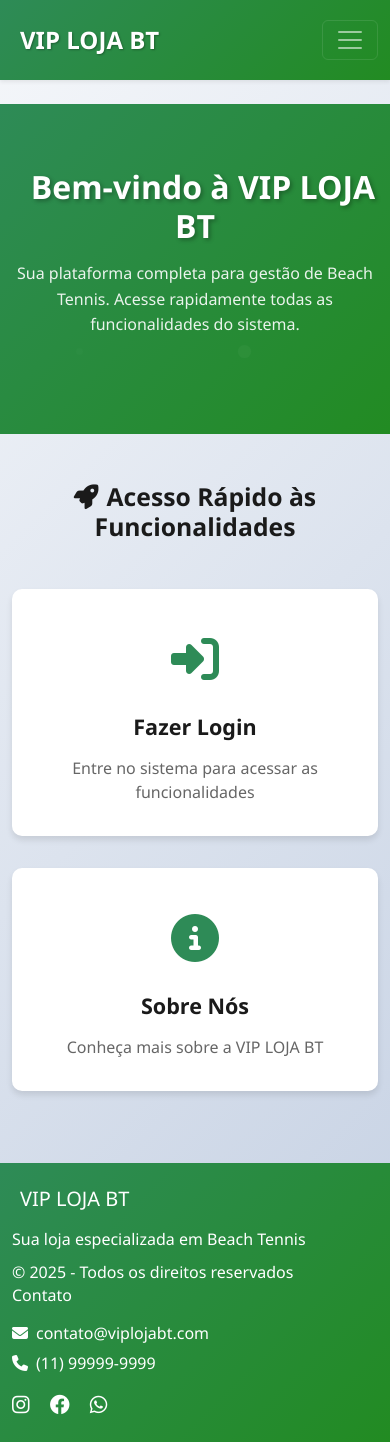
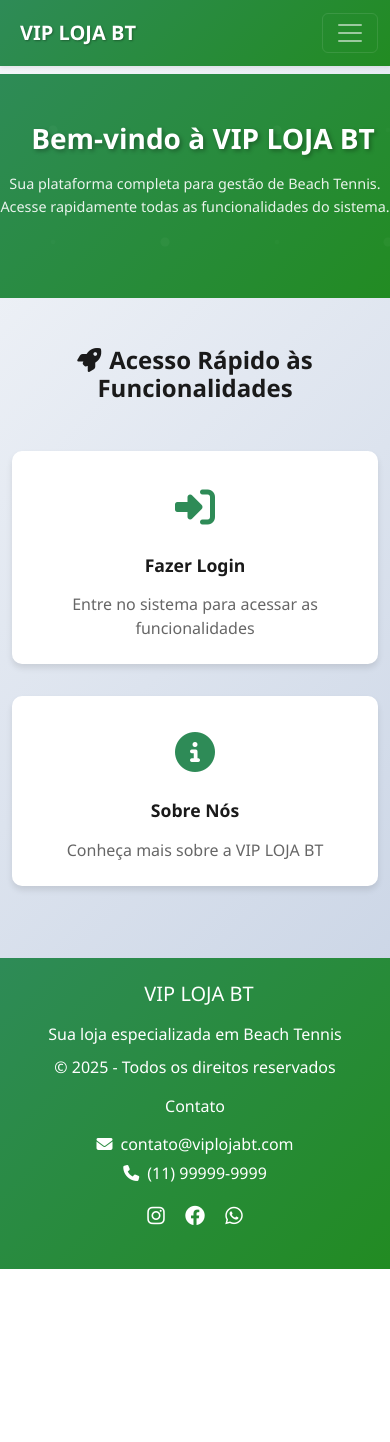
Before and after one commit to yagoaugusto/VIPBT, a PHP site: page /VIPLOJABT/ in a window 390 px wide. After the commit the page ends 1269 px from the top, so only its background shows below. Run offline with PHP 8.4, Linux system fonts and the light colour scheme.

Commit message:
Add enhanced responsiveness, accessibility features, and final styling improvements
Co-authored-by: yagoaugusto <45296109+yagoaugusto@users.noreply.github.com>

```diff
--- a/public/css/style.css
+++ b/public/css/style.css
@@ -303,6 +303,68 @@ footer a:hover {
     .navbar-nav .nav-link {
         margin: 0.25rem 0;
     }
+
+    .hero-section {
+        padding: 3rem 0;
+        margin: -2rem -15px 2rem -15px;
+    }
+
+    .navbar {
+        padding: 0.75rem 0;
+        margin-bottom: 1rem;
+    }
+
+    .quick-access-card {
+        padding: 1.5rem;
+    }
+
+    .quick-access-icon {
+        font-size: 2.5rem;
+    }
+
+    footer .row {
+        text-align: center;
+    }
+
+    footer .col-md-6 {
+        margin-bottom: 1rem;
+    }
+}
+
+@media (max-width: 576px) {
+    .hero-title {
+        font-size: 1.75rem;
+    }
+
+    .hero-subtitle {
+        font-size: 0.9rem;
+    }
+
+    .quick-access-title {
+        font-size: 1.5rem;
+    }
+
+    .quick-access-card h4 {
+        font-size: 1.1rem;
+    }
+
+    .navbar-brand {
+        font-size: 1.25rem;
+    }
+}
+
+/* Improved animations for mobile */
+@media (prefers-reduced-motion: no-preference) {
+    .quick-access-card {
+        animation: fadeInUp 0.6s ease forwards;
+    }
+
+    .quick-access-card:nth-child(1) { animation-delay: 0.1s; }
+    .quick-access-card:nth-child(2) { animation-delay: 0.2s; }
+    .quick-access-card:nth-child(3) { animation-delay: 0.3s; }
+    .quick-access-card:nth-child(4) { animation-delay: 0.4s; }
+    .quick-access-card:nth-child(5) { animation-delay: 0.5s; }
+    .quick-access-card:nth-child(6) { animation-delay: 0.6s; }
 }
 
 /* Utility Classes */
@@ -374,3 +436,46 @@ a:hover {
 ::-webkit-scrollbar-thumb:hover {
     background: #228B22;
 }
+
+/* Focus styles for accessibility */
+.btn:focus,
+.nav-link:focus,
+.dropdown-item:focus,
+.quick-access-card:focus {
+    outline: 2px solid var(--secondary-color);
+    outline-offset: 2px;
+}
+
+/* Print styles */
+@media print {
+    .navbar,
+    footer,
+    .quick-access-section {
+        display: none !important;
+    }
+
+    .hero-section {
+        background: white !important;
+        color: black !important;
+        box-shadow: none !important;
+    }
+}
+
+/* Dark mode support (if needed in future) */
+@media (prefers-color-scheme: dark) {
+    :root {
+        --light-color: #2C2C2C;
+        --dark-color: #F8F9FA;
+    }
+}
+
+/* High contrast mode support */
+@media (prefers-contrast: high) {
+    .quick-access-card {
+        border: 2px solid var(--dark-color);
+    }
+
+    .navbar {
+        border-bottom: 2px solid var(--secondary-color);
+    }
+}
--- a/views/layouts/main.php
+++ b/views/layouts/main.php
@@ -9,6 +9,10 @@
     <link rel="stylesheet" href="<?php echo URL_ROOT; ?>/css/style.css">
 </head>
 <body class="d-flex flex-column min-vh-100">
+
+<a href="#main-content" class="visually-hidden-focusable btn btn-primary position-absolute top-0 start-0 m-2" style="z-index: 1060;">
+    Pular para o conteúdo principal
+</a>
 
 <nav class="navbar navbar-expand-lg navbar-dark bg-gradient shadow-sm">
     <div class="container">
@@ -118,7 +122,7 @@
     </div>
 </nav>
 
-<main class="container flex-grow-1 py-4">
+<main id="main-content" class="container flex-grow-1 py-4">
     <?php echo $content; ?>
 </main>
 
--- a/views/pages/index.php
+++ b/views/pages/index.php
@@ -13,7 +13,7 @@
     </h2>
 
     <div class="quick-access-cards">
-        <?php if(core\Session::isLoggedIn()): ?>
+        <?php if(class_exists('core\\Session') && core\Session::isLoggedIn()): ?>
             <!-- Cadastros -->
             <a href="<?php echo URL_ROOT; ?>/customers" class="quick-access-card animate-fade-in-up">
                 <div class="quick-access-icon">
@@ -48,7 +48,7 @@
                 <p>Acompanhe a posição do seu estoque</p>
             </a>
 
-            <?php if(core\Session::get('user_perfil') == 'admin' || core\Session::get('user_perfil') == 'estoquista' || core\Session::get('user_perfil') == 'financeiro'): ?>
+            <?php if(class_exists('core\\Session') && (core\Session::get('user_perfil') == 'admin' || core\Session::get('user_perfil') == 'estoquista' || core\Session::get('user_perfil') == 'financeiro')): ?>
                 <a href="<?php echo URL_ROOT; ?>/tradeins" class="quick-access-card animate-fade-in-up">
                     <div class="quick-access-icon">
                         <i class="fas fa-exchange-alt"></i>
@@ -58,7 +58,7 @@
                 </a>
             <?php endif; ?>
 
-            <?php if(core\Session::get('user_perfil') == 'admin' || core\Session::get('user_perfil') == 'financeiro'): ?>
+            <?php if(class_exists('core\\Session') && (core\Session::get('user_perfil') == 'admin' || core\Session::get('user_perfil') == 'financeiro')): ?>
                 <a href="<?php echo URL_ROOT; ?>/financial/receivables" class="quick-access-card animate-fade-in-up">
                     <div class="quick-access-icon">
                         <i class="fas fa-money-bill-wave"></i>
@@ -87,7 +87,7 @@
         <?php endif; ?>
     </div>
 
-    <?php if(core\Session::isLoggedIn()): ?>
+    <?php if(class_exists('core\\Session') && core\Session::isLoggedIn()): ?>
         <div class="row">
             <div class="col-md-6 mb-4">
                 <div class="card shadow-soft">
@@ -101,10 +101,10 @@
                             <i class="fas fa-check-circle me-2"></i>Sistema operacional
                         </p>
                         <p class="text-info mb-2">
-                            <i class="fas fa-user me-2"></i>Usuário: <?php echo core\Session::get('user_name'); ?>
+                            <i class="fas fa-user me-2"></i>Usuário: <?php echo class_exists('core\\Session') ? core\Session::get('user_name') : 'Usuário'; ?>
                         </p>
                         <p class="text-primary mb-0">
-                            <i class="fas fa-shield-alt me-2"></i>Perfil: <?php echo ucfirst(core\Session::get('user_perfil')); ?>
+                            <i class="fas fa-shield-alt me-2"></i>Perfil: <?php echo class_exists('core\\Session') ? ucfirst(core\Session::get('user_perfil')) : 'Usuário'; ?>
                         </p>
                     </div>
                 </div>
```
